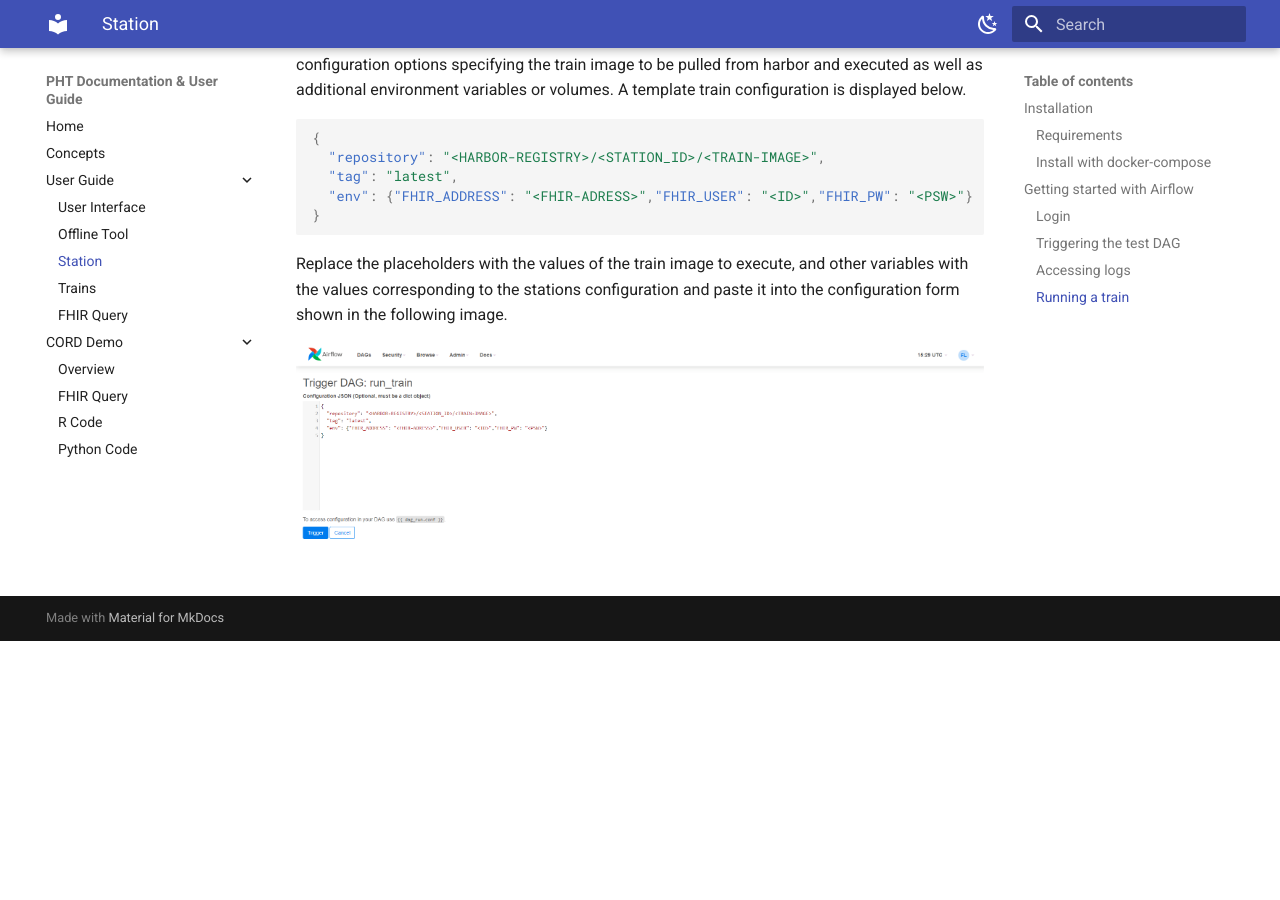
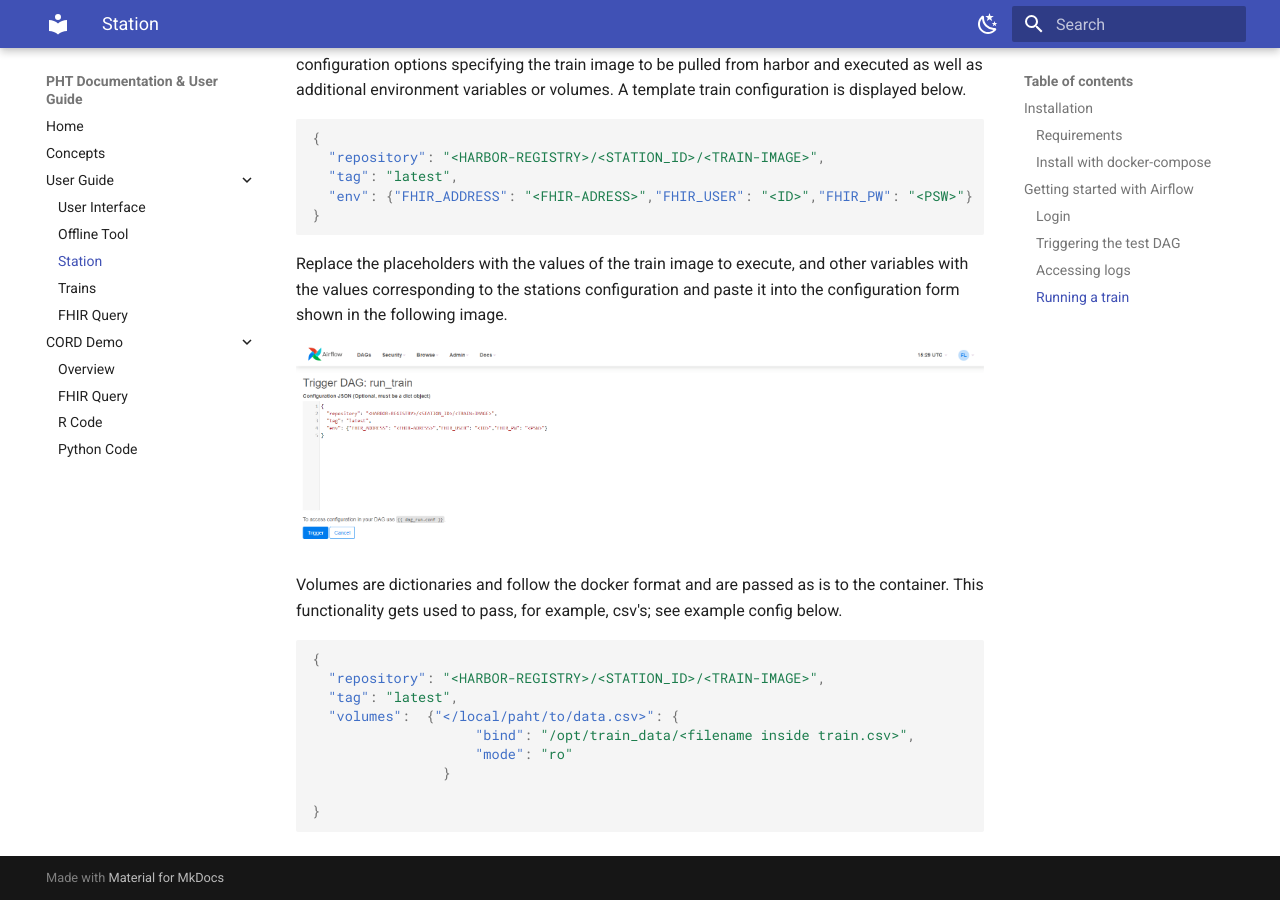
Before and after one commit to PHT-Medic/documentation, an MkDocs documentation site: the page built from docs/user_guide/station.md, in a window 1280 px wide and 900 px high, scrolled down 3520 px. Built offline with MkDocs 1.6.1 and Material for MkDocs 9.7.7, drawn with Linux system fonts in a browser that asks for light colours; before the commit the page ends 4161 px from its top, so only the background shows below that.

Commit message:
Update station.md
added how volumes look like the input in config

````diff
--- a/docs/user_guide/station.md
+++ b/docs/user_guide/station.md
@@ -96,3 +96,16 @@ variables with the values corresponding to the stations configuration and paste
 the following image.
 
 ![Airflow trigger run train](../images/station_images/trigger_run_train.png)
+Volumes are dictionaries and follow the docker format and are passed as is to the container.
+This functionality gets used to pass, for example, csv's; see example config below.
+```json
+{
+  "repository": "<HARBOR-REGISTRY>/<STATION_ID>/<TRAIN-IMAGE>",
+  "tag": "latest",
+  "volumes":  {"</local/paht/to/data.csv>": {
+                    "bind": "/opt/train_data/<filename inside train.csv>",
+                    "mode": "ro"
+                }
+
+}
+```
````
